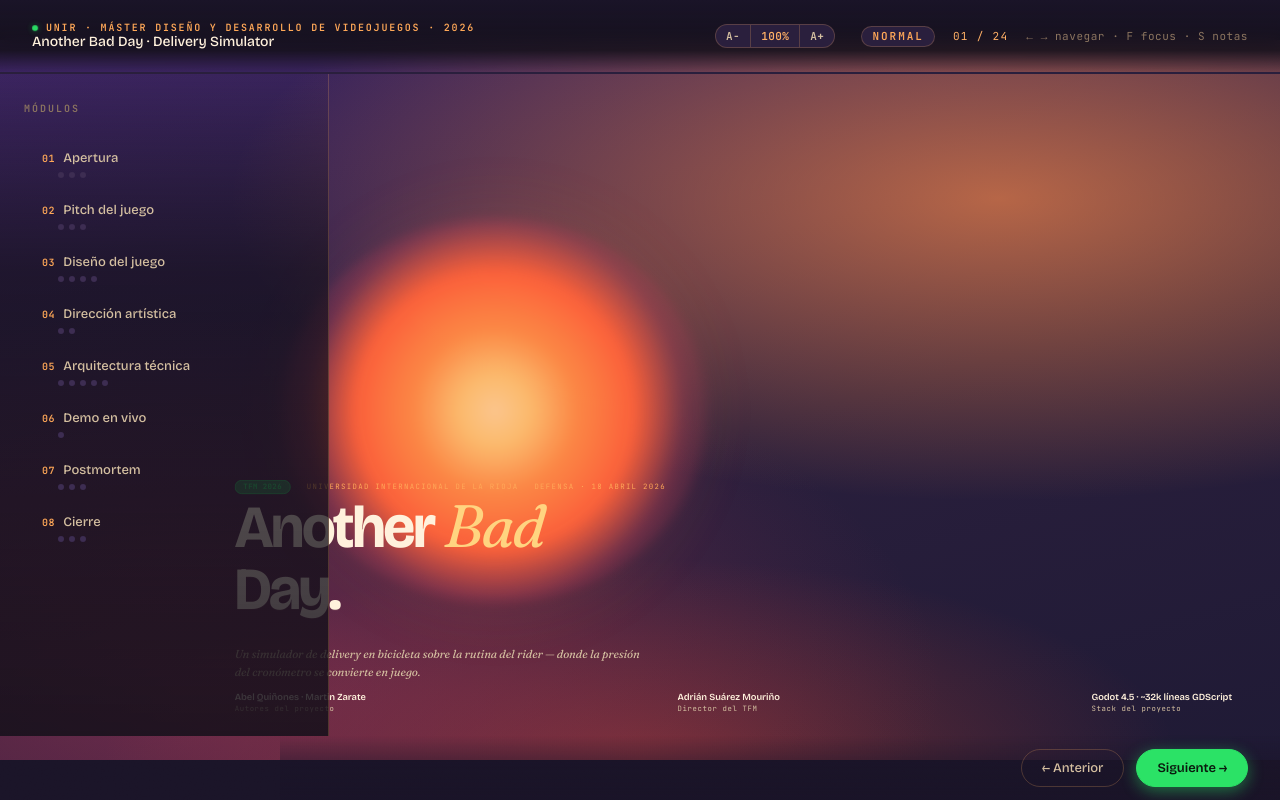
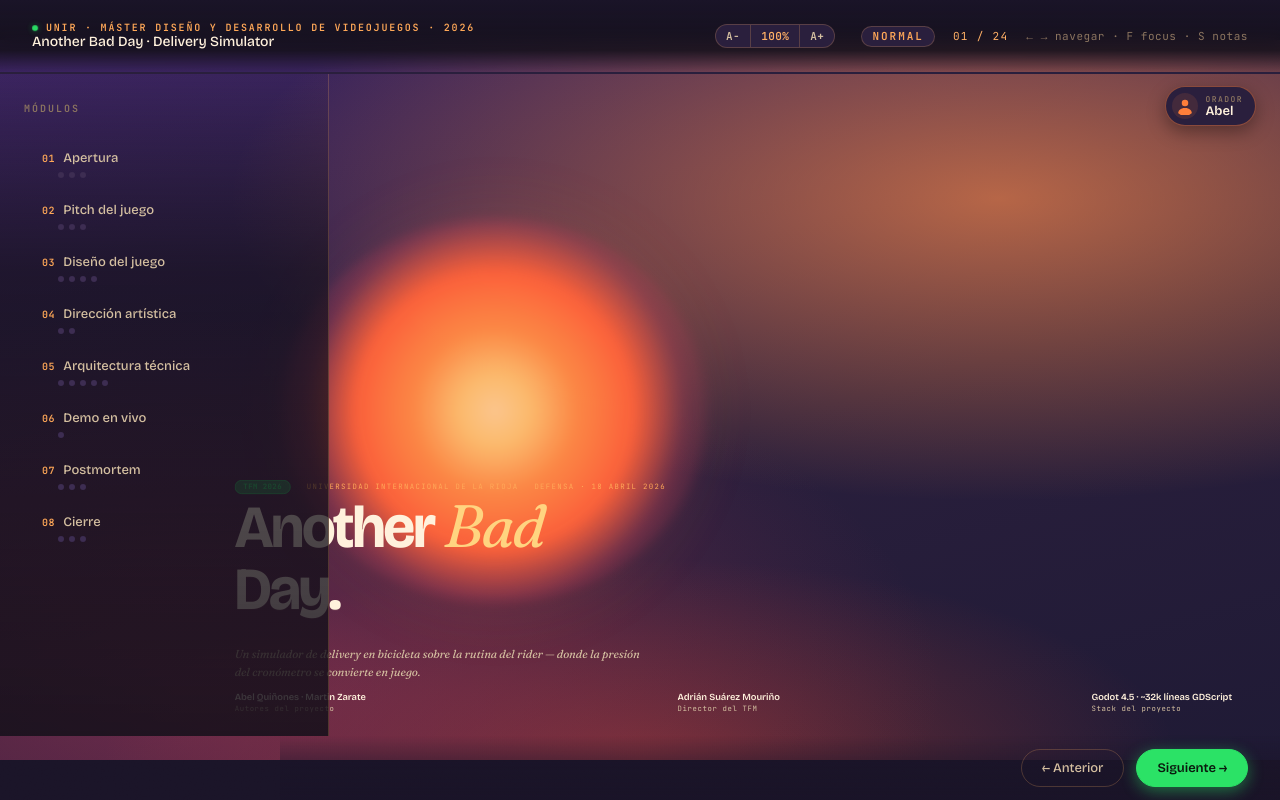
Before and after one commit to hub012/another-bad-day-defensa, a website: page index.html in a window 1280 px wide. Drawn offline with nearby package versions, Linux system fonts and the light colour scheme.

Commit message:
Badge de orador (silueta + nombre) arriba-derecha por slide
Mapa por módulo:
- Módulo 1 (1-3): Abel
- Módulos 2-4 (4-12): Martin
- Módulos 5-7 (13-21): Abel
- 8.1 (22): Martin, 8.2-8.3 (23-24): Abel

Silueta SVG abstracta, color del badge cambia por orador (naranja=Abel,
verde=Martin). Ocultado en modo Focus. Fade+transform al cambiar de
orador. Cache bust CSS/JS → v=8.

```diff
--- a/css/components.css
+++ b/css/components.css
@@ -608,6 +608,99 @@
 
 .palette-swatch:hover .hex {
   opacity: 1;
+}
+
+/* =========================================================================
+   SPEAKER BADGE — top-right per-slide, indicates who is speaking
+   ========================================================================= */
+
+.speaker-badge {
+  position: fixed;
+  top: calc(var(--topbar-height) + 14px);
+  right: 24px;
+  z-index: 98;
+  display: flex;
+  align-items: center;
+  gap: 8px;
+  padding: 6px 12px 6px 6px;
+  background: var(--bg-panel);
+  border: 1px solid var(--hairline);
+  border-radius: var(--radius-pill);
+  box-shadow: 0 6px 18px rgba(0, 0, 0, 0.35);
+  transition: opacity 0.3s ease, transform 0.3s ease, border-color 0.3s ease;
+  pointer-events: none;
+  user-select: none;
+}
+
+.speaker-silhouette {
+  flex-shrink: 0;
+  width: 26px;
+  height: 26px;
+  border-radius: 50%;
+  padding: 3px;
+  background: var(--bg-deep);
+  box-sizing: border-box;
+  color: var(--sunset-3);
+  transition: color 0.3s ease, background 0.3s ease;
+}
+
+.speaker-silhouette circle,
+.speaker-silhouette path {
+  fill: currentColor;
+}
+
+.speaker-meta {
+  display: flex;
+  flex-direction: column;
+  line-height: 1;
+  gap: 2px;
+}
+
+.speaker-label {
+  font-family: var(--font-mono);
+  font-size: 8px;
+  font-weight: 600;
+  letter-spacing: 0.18em;
+  text-transform: uppercase;
+  color: var(--text-muted);
+}
+
+.speaker-name {
+  font-family: var(--font-display);
+  font-size: 13px;
+  font-weight: 600;
+  letter-spacing: -0.005em;
+  color: var(--text-primary);
+  text-transform: none;
+}
+
+/* — Per-speaker accents — */
+.speaker-badge[data-speaker="abel"] {
+  border-color: rgba(255, 127, 58, 0.45);
+}
+.speaker-badge[data-speaker="abel"] .speaker-silhouette {
+  color: var(--sunset-2);
+  background: rgba(255, 127, 58, 0.12);
+}
+
+.speaker-badge[data-speaker="martin"] {
+  border-color: rgba(43, 226, 102, 0.4);
+}
+.speaker-badge[data-speaker="martin"] .speaker-silhouette {
+  color: var(--brand);
+  background: rgba(43, 226, 102, 0.12);
+}
+
+/* — Focus mode: hide badge along with other chrome — */
+.focus-mode .speaker-badge {
+  opacity: 0;
+  pointer-events: none;
+}
+
+/* — Transition on slide change (name swap) — */
+.speaker-badge.is-swapping {
+  transform: translateY(-4px);
+  opacity: 0;
 }
 
 /* =========================================================================
--- a/index.html
+++ b/index.html
@@ -11,9 +11,9 @@
   <link rel="stylesheet" href="vendor/reveal/plugin/highlight/monokai.css" />
 
   <!-- Our theme -->
-  <link rel="stylesheet" href="css/firewatch-theme.css?v=7" />
-  <link rel="stylesheet" href="css/reveal-overrides.css?v=7" />
-  <link rel="stylesheet" href="css/components.css?v=7" />
+  <link rel="stylesheet" href="css/firewatch-theme.css?v=8" />
+  <link rel="stylesheet" href="css/reveal-overrides.css?v=8" />
+  <link rel="stylesheet" href="css/components.css?v=8" />
 </head>
 <body>
 
@@ -45,6 +45,18 @@
 
   <!-- RAIL ============================================================== -->
   <nav class="rail" aria-label="Módulos"></nav>
+
+  <!-- SPEAKER BADGE ===================================================== -->
+  <div class="speaker-badge" id="speaker-badge" aria-hidden="true">
+    <svg class="speaker-silhouette" viewBox="0 0 40 40" aria-hidden="true">
+      <circle cx="20" cy="14" r="6.5"/>
+      <path d="M6 38 C6 28 11 24 20 24 C29 24 34 28 34 38 Z"/>
+    </svg>
+    <div class="speaker-meta">
+      <span class="speaker-label">Orador</span>
+      <span class="speaker-name" id="speaker-name">—</span>
+    </div>
+  </div>
 
   <!-- DECK CONTROLS (footer) ============================================ -->
   <footer class="deck-controls">
@@ -1058,6 +1070,6 @@ GameData.money_changed.connect(_on_money_changed)
   <script src="vendor/reveal/plugin/highlight/highlight.js"></script>
 
   <!-- Our deck logic -->
-  <script src="js/deck.js"></script>
+  <script src="js/deck.js?v=8"></script>
 </body>
 </html>
--- a/js/deck.js
+++ b/js/deck.js
@@ -14,6 +14,40 @@ const MODULES = [
   { id: 6, title: 'Postmortem' },
   { id: 7, title: 'Cierre' },
 ];
+
+/* Speaker per slide index (0-based). Modules:
+   1 Abel · 2/3/4 Martin · 5/6/7 Abel · 8.1 Martin · 8.2/8.3 Abel  */
+const SPEAKERS = [
+  'abel',   // 01 Cover                     - Módulo 1
+  'abel',   // 02 Problema                  - Módulo 1
+  'abel',   // 03 Tesis                     - Módulo 1
+  'martin', // 04 One-liner + ficha         - Módulo 2
+  'martin', // 05 USPs                      - Módulo 2
+  'martin', // 06 Referencias               - Módulo 2
+  'martin', // 07 Rulay City                - Módulo 3
+  'martin', // 08 Las 3Cs                   - Módulo 3
+  'martin', // 09 Game loop                 - Módulo 3
+  'martin', // 10 Sistemas complementarios  - Módulo 3
+  'martin', // 11 Paleta                    - Módulo 4
+  'martin', // 12 Visual storytelling       - Módulo 4
+  'abel',   // 13 Stack                     - Módulo 5
+  'abel',   // 14 Cifras                    - Módulo 5
+  'abel',   // 15 Autoloads                 - Módulo 5
+  'abel',   // 16 Innovaciones              - Módulo 5
+  'abel',   // 17 Snippet GDScript          - Módulo 5
+  'abel',   // 18 Demo en vivo              - Módulo 6
+  'abel',   // 19 Postmortem — OK           - Módulo 7
+  'abel',   // 20 Postmortem — mal          - Módulo 7
+  'abel',   // 21 Postmortem — lecciones    - Módulo 7
+  'martin', // 22 Cumplimiento OE           - Módulo 8.1
+  'abel',   // 23 Líneas futuras            - Módulo 8.2
+  'abel',   // 24 Recursos / Q&A            - Módulo 8.3
+];
+
+const SPEAKER_NAMES = {
+  abel:   'Abel',
+  martin: 'Martin',
+};
 
 /* === ZOOM STATE ====================================================== */
 
@@ -104,6 +138,7 @@ Reveal.initialize({
   setupRail();
   setupTopbar();
   setupProgress();
+  updateSpeaker(Reveal.getIndices().h || 0);
   bindReveal();
 });
 
@@ -196,12 +231,39 @@ function updateZoomLabel() {
   }
 }
 
+/* === SPEAKER BADGE =================================================== */
+
+function updateSpeaker(idx) {
+  const badge = document.getElementById('speaker-badge');
+  const nameEl = document.getElementById('speaker-name');
+  if (!badge || !nameEl) return;
+
+  const speakerKey = SPEAKERS[idx] || SPEAKERS[0];
+  const speakerName = SPEAKER_NAMES[speakerKey] || '—';
+  const prevKey = badge.dataset.speaker;
+
+  if (prevKey === speakerKey) return;
+
+  if (prevKey) {
+    badge.classList.add('is-swapping');
+    setTimeout(() => {
+      badge.dataset.speaker = speakerKey;
+      nameEl.textContent = speakerName;
+      badge.classList.remove('is-swapping');
+    }, 180);
+  } else {
+    badge.dataset.speaker = speakerKey;
+    nameEl.textContent = speakerName;
+  }
+}
+
 /* === REVEAL EVENT BINDING ============================================ */
 
 function bindReveal() {
   Reveal.on('slidechanged', (event) => {
     const idx = Reveal.getIndices().h;
     updateProgress(idx);
+    updateSpeaker(idx);
 
     const total = document.querySelectorAll('.reveal .slides section').length;
     const counter = document.querySelector('.counter');
```
